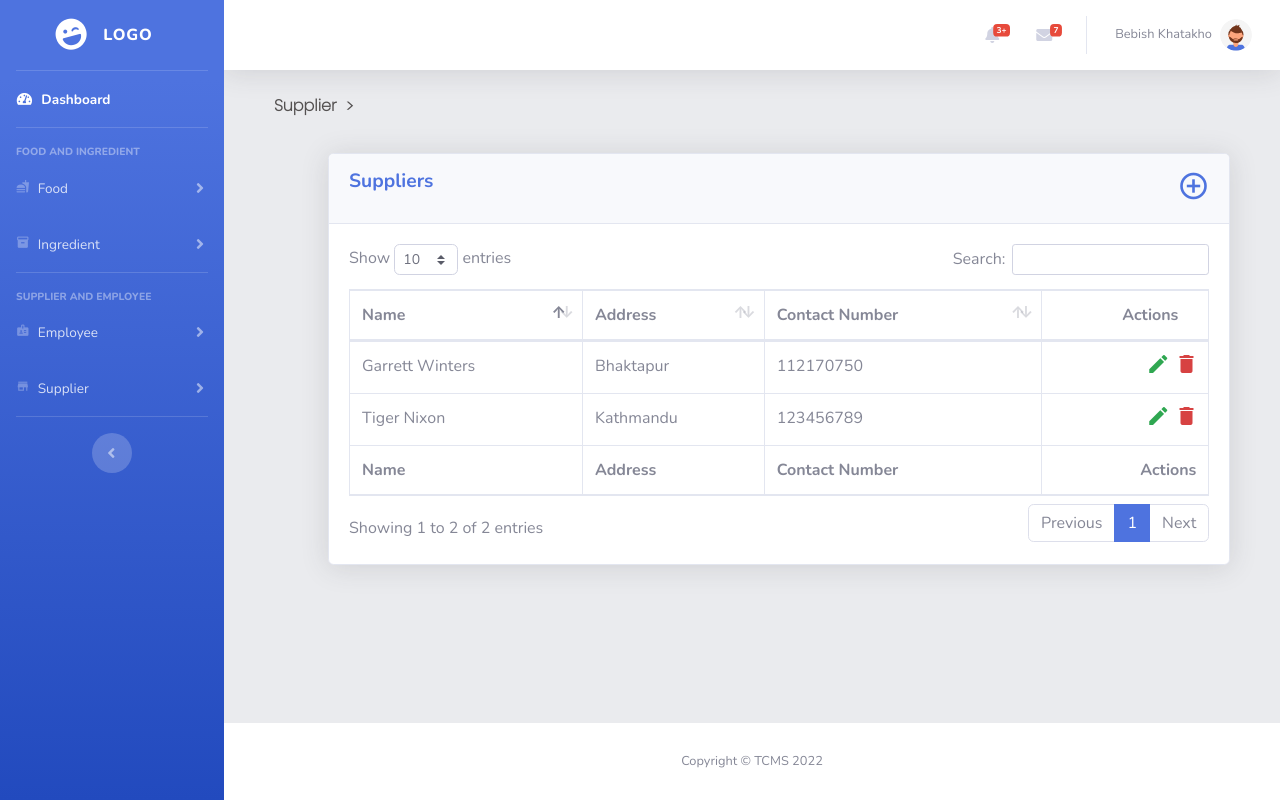
After one commit to satishkojushrestha/TandooryCafeS, a Django app: page /supplier/ in a window 1280 px wide. The commit adds this page. Run offline with Django 4.2, Linux system fonts and the light colour scheme; some libraries are stand-ins or nearby versions.

Commit message:
supplier detail (template)

```diff
--- a/core/templates/base.html
+++ b/core/templates/base.html
@@ -144,7 +144,7 @@
                 </a>
                 <div id="collapseFour" class="collapse button-nav" aria-labelledby="headingFour" data-parent="#accordionSidebar">
                     <div id="text-nav" class="py-2 collapse-inner " style="height: 2rem;">
-                        <a class="collapse-item text-white" href="buttons.html">Add Supplier</a>
+                        <a class="collapse-item text-white" href="{% url 'supplier' %}">Add Supplier</a>
                     </div>
                 </div>
             </li>
--- /dev/null
+++ b/core/templates/pages/supplier_detail.html
@@ -0,0 +1,101 @@
+{% extends 'base.html' %}
+{% load static %}
+
+{% block title %}Supplier{% endblock %}
+
+{% block cssandscripts %}
+    <!-- Custom styles for this page -->
+    <link href="{% static 'vendor/datatables/dataTables.bootstrap4.min.css' %}" rel="stylesheet">
+    <style>
+        :root{
+            --delete_btn:#d74242;
+            --edit_btn:#2fa751;
+        }
+    </style>
+
+{% endblock %}
+
+{% block current_page %} Supplier {% endblock %}
+
+{% block page_content %}
+                <!-- Begin Page Content -->
+                <div class="container-fluid" style="margin-top: 35px; margin-left: 80px; width: 90%;">
+
+                    <!-- DataTales Example -->
+                    <div class="card shadow mb-4">
+
+                        <div class="card-header py-3">
+                            <div class="row">
+                                <div class="col-sm-12 col-md-6">
+                                    <h6 class="m-0 font-weight-bold text-primary" style="font-size: 1.2rem;">Suppliers</h6>
+                                </div>
+                                <div class="col-sm-12 col-md-6 add-employee">
+                                    <h6 class="m-0 font-weight-bold text-primary" style="float: right; margin-right: 10px;">
+                                        <a href="#"><i class="material-icons" style="font-size: 2rem;">add_circle_outline</i></a>
+                                    </h6>
+                                </div>
+                            </div>
+                        </div>
+                        <div class="card-body">
+                            <div class="table-responsive">
+                                <table class="table table-bordered" id="dataTable" width="100%" cellspacing="0">
+                                    <thead>
+                                        <tr>
+                                            <th>Name</th>
+                                            <th>Address</th>
+                                            <th>Contact Number</th>
+                                            <th class="sorting_asc_disabled sorting_desc_disabled text-right">Actions</th>
+                                        </tr>
+                                    </thead>
+                                    <tfoot>
+                                        <tr>
+                                            <th>Name</th>
+                                            <th>Address</th>
+                                            <th>Contact Number</th>
+                                            <th class="text-right">Actions</th>
+                                        </tr>
+                                    </tfoot>
+                                    <tbody>
+                                        <tr>
+                                            <td>Tiger Nixon</td>
+                                            <td>Kathmandu</td>
+                                            <td>123456789</td>
+                                            <td class="text-right" style="padding: 10px;">
+                                                <a href="#"  target="_blank"><i class="material-icons" style="color: var(--edit_btn);">edit</i></a>
+                                                <a href="#"  target="_blank"><i class="material-icons" style="color: var(--delete_btn);">delete</i></a>
+                                            </td>
+                                        </tr>
+                                        <tr>
+                                            <td>Garrett Winters</td>
+                                            <td>Bhaktapur</td>
+                                            <td>112170750</td>
+                                            <td class="text-right" style="padding: 10px;">
+                                                <a href="#"  target="_blank"><i class="material-icons" style="color: var(--edit_btn);">edit</i></a>
+                                                <a href="#"  target="_blank"><i class="material-icons" style="color: var(--delete_btn);">delete</i></a>
+                                            </td>
+                                        </tr>
+
+                                    </tbody>
+                                </table>
+                            </div>
+                        </div>
+                    </div>
+
+                </div>
+                <!-- /.container-fluid -->
+
+    {% endblock %}
+
+
+    {% block script %}
+    <!-- Page level plugins -->
+    <script src="{% static 'vendor/datatables/jquery.dataTables.min.js' %}"></script>
+    <script src="{% static 'vendor/datatables/dataTables.bootstrap4.min.js' %}"></script>
+
+    <!-- Page level custom scripts -->
+    <script src="{% static 'js/demo/datatables-demo.js' %}"></script>
+    {% endblock %}
+
+</body>
+
+</html>
--- a/core/urls.py
+++ b/core/urls.py
@@ -8,4 +8,5 @@ urlpatterns = [
     path('profile/', profile_view, name="profile"),
     path('profile/update/', update_profile, name="profileUpdate"),
     path('employee/', employee_view, name="employee"),
+    path('supplier/', supplier_view, name="supplier"),
 ]
--- a/core/views.py
+++ b/core/views.py
@@ -79,3 +79,6 @@ def update_profile(request):
 
 def employee_view(request):
     return render(request, "pages/employee_detail.html")
+
+def supplier_view(request):
+    return render(request, "pages/supplier_detail.html")
```
